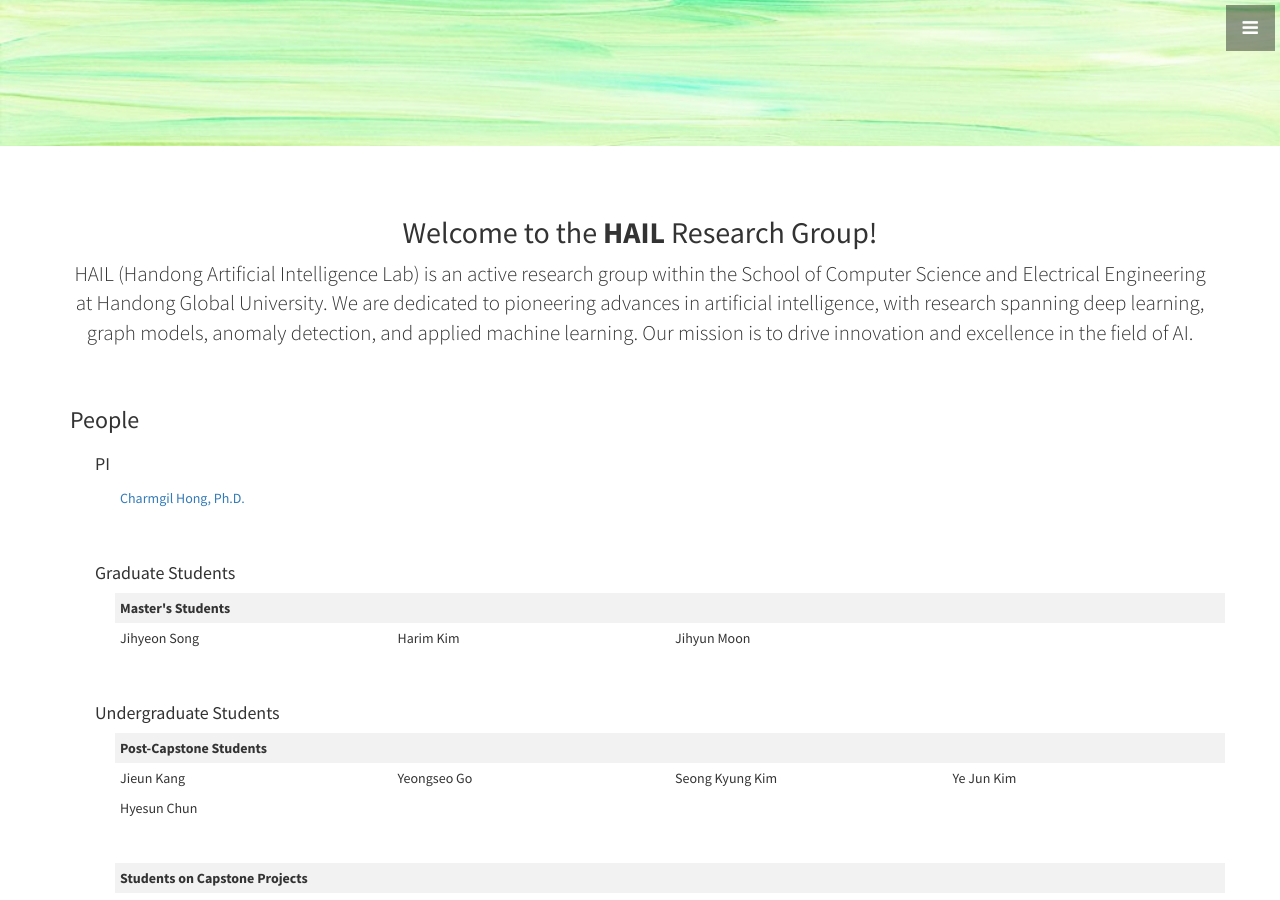
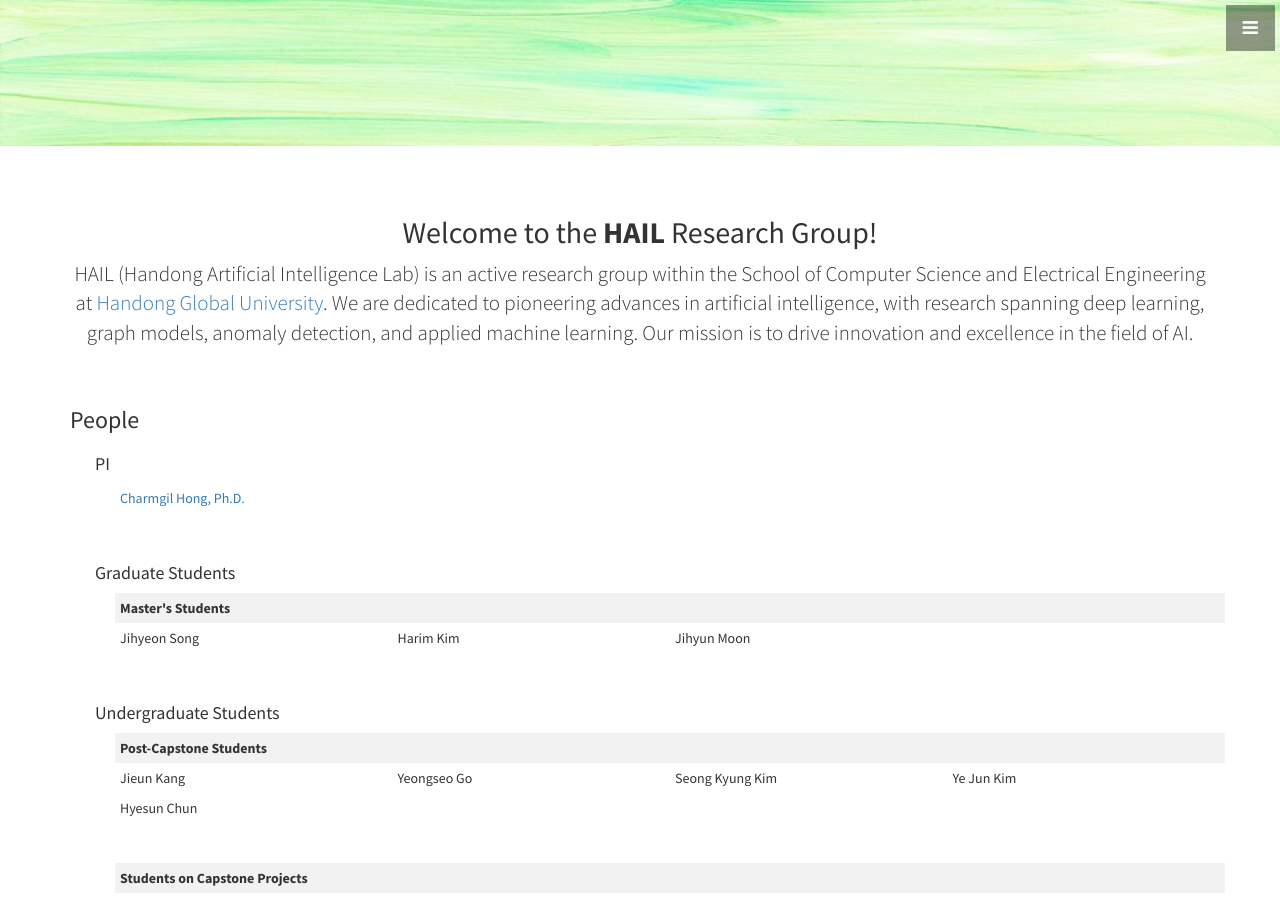
Before and after one commit to nth221/nth221.github.io, a Jekyll site: the page built from index.html, in a window 1280 px wide and 900 px high, scrolled down 664 px. Built offline with Jekyll 4.4.1, drawn with Linux system fonts in a browser that asks for light colours; part of the change alters nothing that is shown.

```diff
--- a/_includes/about.html
+++ b/_includes/about.html
@@ -5,7 +5,7 @@
         <h2>Welcome to the <b>HAIL</b> Research Group!</h2>
         <p class="lead">HAIL (Handong Artificial Intelligence Lab) is an active research group
         within the School of Computer Science and Electrical Engineering
-        at Handong Global University. We are dedicated to pioneering advances
+        at <a href="https://handong.edu/" target="_blank">Handong Global University</a>. We are dedicated to pioneering advances
         in artificial intelligence, with research spanning deep learning,
         graph models, anomaly detection, and applied machine learning.
         Our mission is to drive innovation and excellence in the field of AI.</p>
```
